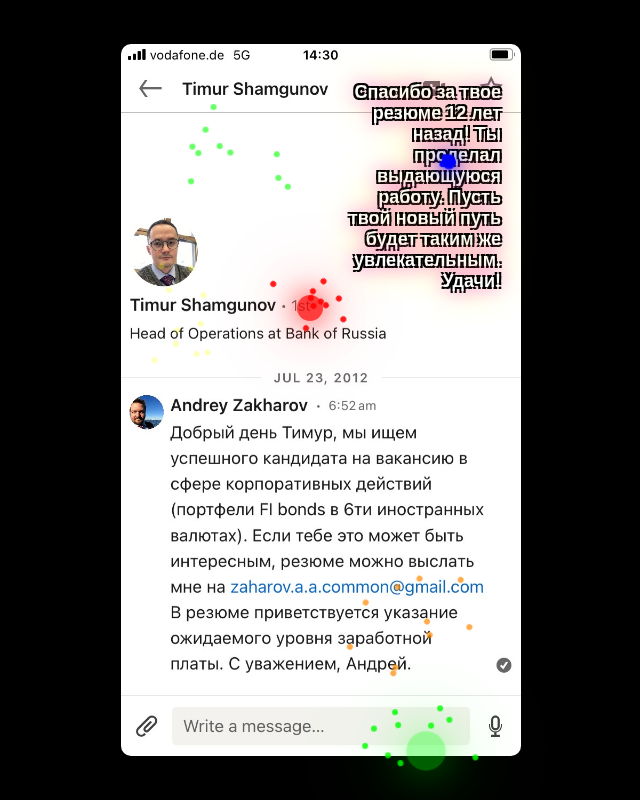
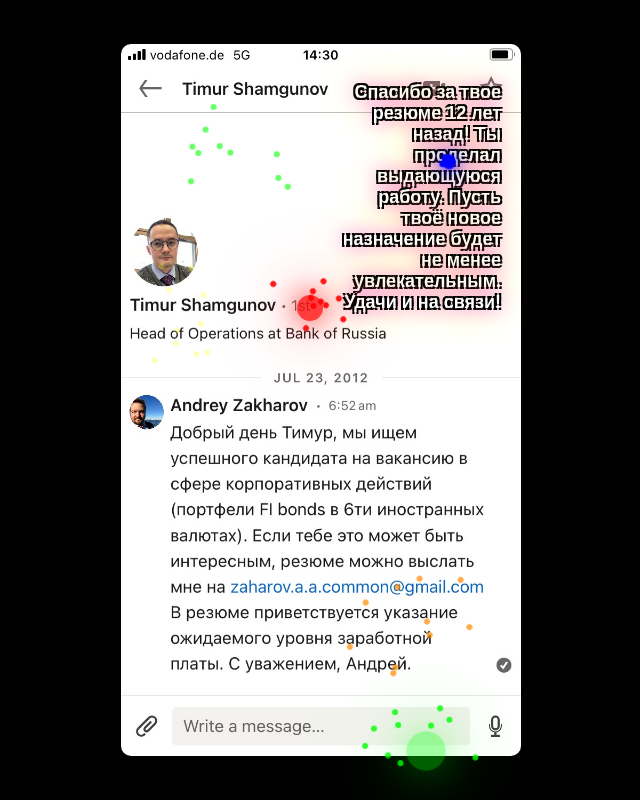
Before and after one commit to and86rey/resignation_card, a plain HTML site: page index.html in a window 1280 px wide. Shown: the whole page, without its empty margins (319-959 px from the left). Drawn offline with Linux system fonts and the light colour scheme.

Commit message:
Update index.html

```diff
--- a/index.html
+++ b/index.html
@@ -84,7 +84,7 @@
 <body>
     <div class="container">
         <img src="IMG_1053.png" id="background" alt="Farewell Message">
-        <p class="message">Спасибо за твое резюме 12 лет назад! Ты проделал выдающуюся работу. Пусть твой новый путь будет таким же увлекательным. Удачи!</p>
+        <p class="message">Спасибо за твое резюме 12 лет назад! Ты проделал выдающуюся работу. Пусть твоё новое назначение будет не менее увлекательным. Удачи и на связи!</p>
     </div>
 
     <script>
```
